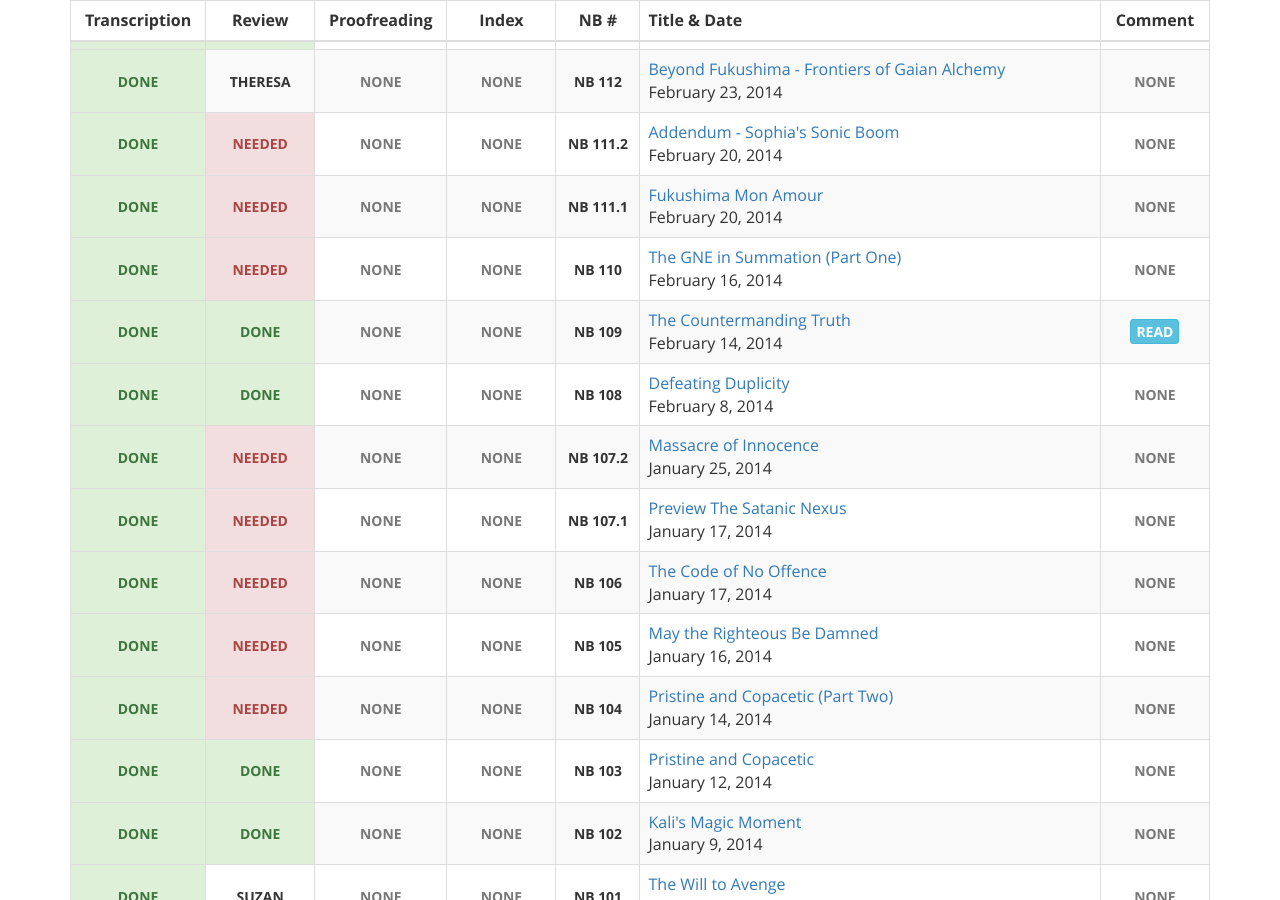
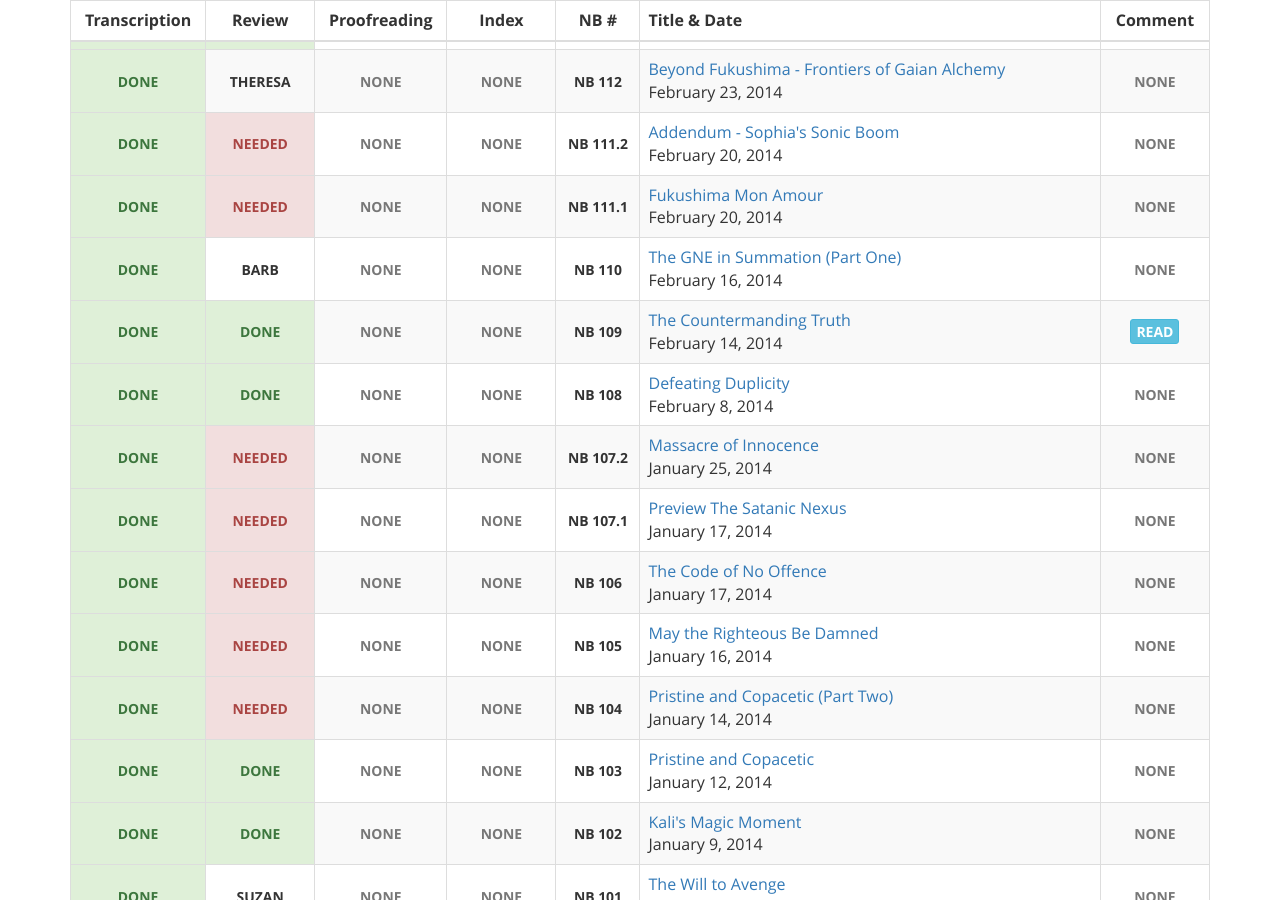
Before and after one commit to gaiaspora/gaiaspora.github.io, a Jekyll site: the page built from content/navigator-briefings.markdown, in a window 1280 px wide and 900 px high, scrolled down 950 px. Built offline with Jekyll 4.4.1, drawn with Linux system fonts in a browser that asks for light colours.

Commit message:
Update nb.yaml

```diff
--- a/_data/nb.yaml
+++ b/_data/nb.yaml
@@ -99,7 +99,7 @@
 
 - NB: "110"
   Transcription: "done"
-  Review: "needed"
+  Review: "Barb"
   Proofreading: "none"
   Index: "none"
   Title: "The GNE in Summation (Part One)"
```
